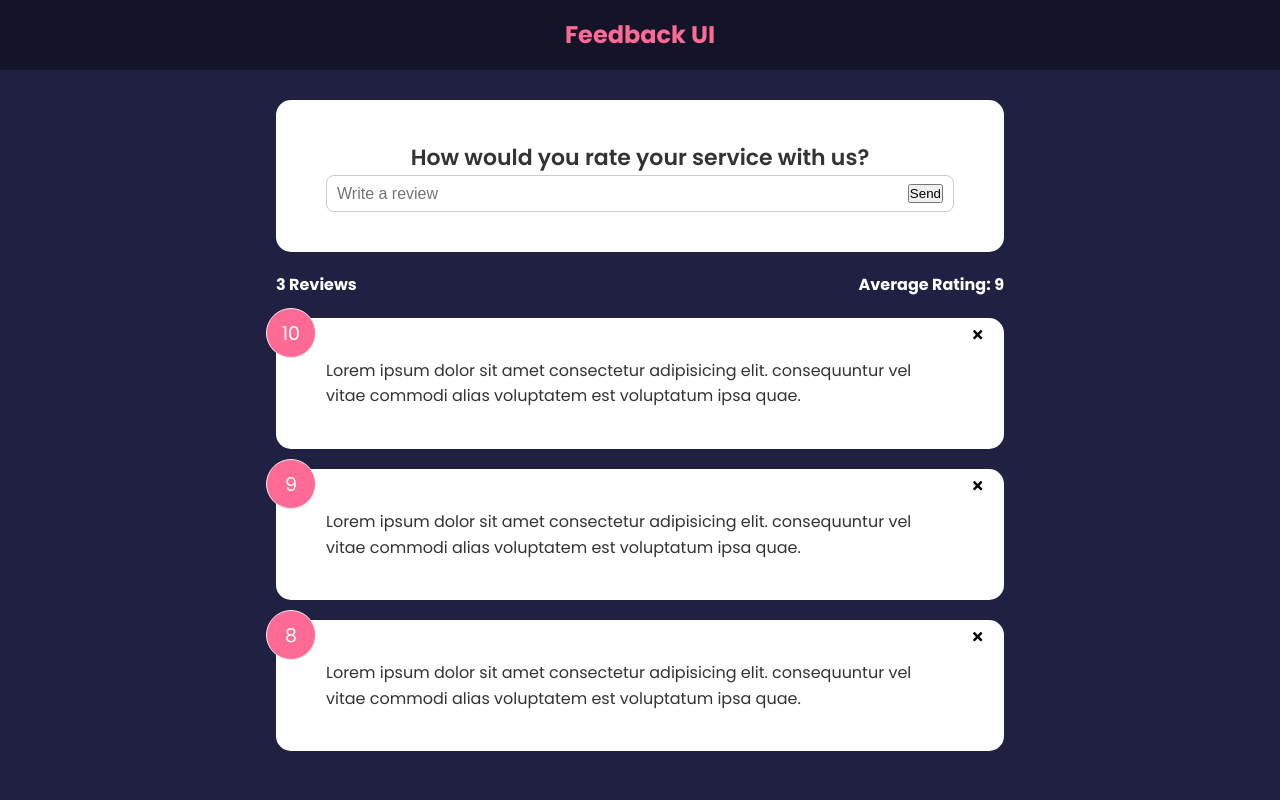
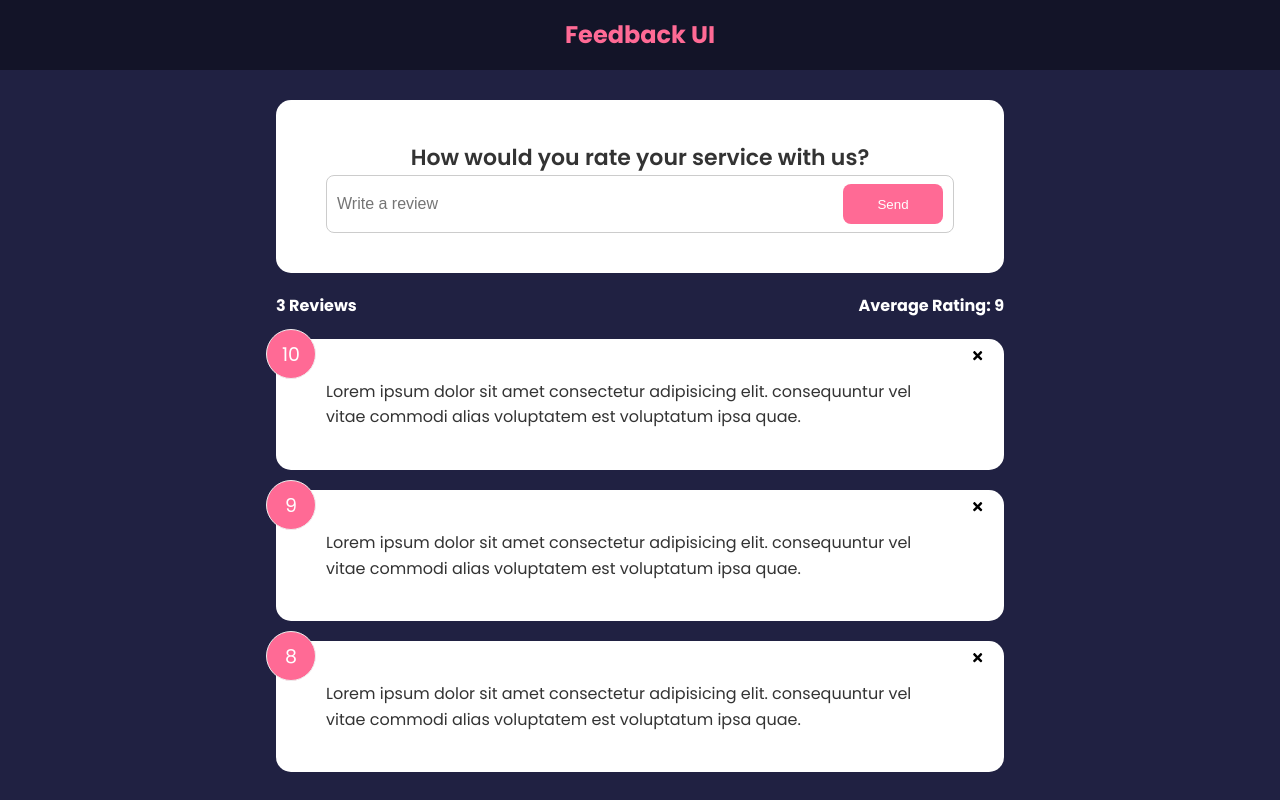
Before and after one commit to steveanthony999/traversy-feedback-app, a React (Create React App) app: page / in a window 1280 px wide. Built offline with nearby package versions, Linux system fonts and the light colour scheme; the HTML template or start-up script is replaced by a standard one.

Commit message:
added button component

```diff
--- a/src/components/FeedbackForm.jsx
+++ b/src/components/FeedbackForm.jsx
@@ -1,4 +1,5 @@
 import { useState } from 'react';
+import Button from './shared/Button';
 import Card from './shared/Card';
 
 const FeedbackForm = () => {
@@ -19,7 +20,9 @@
             placeholder='Write a review'
             onChange={handleTextChange}
           />
-          <button type='submit'>Send</button>
+          <Button type='submit' version='secondary' isDisabled={false}>
+            Send
+          </Button>
         </div>
       </form>
     </Card>
--- /dev/null
+++ b/src/components/shared/Button.jsx
@@ -0,0 +1,24 @@
+import PropTypes from 'prop-types';
+
+const Button = ({ children, version, type, isDisabled }) => {
+  return (
+    <button type={type} disabled={isDisabled} className={`btn btn-${version}`}>
+      {children}
+    </button>
+  );
+};
+
+Button.defaultProps = {
+  version: 'primary',
+  type: 'button',
+  isDisabled: false,
+};
+
+Button.propTypes = {
+  children: PropTypes.node.isRequired,
+  version: PropTypes.string,
+  type: PropTypes.string,
+  isDisabled: PropTypes.bool,
+};
+
+export default Button;
```
